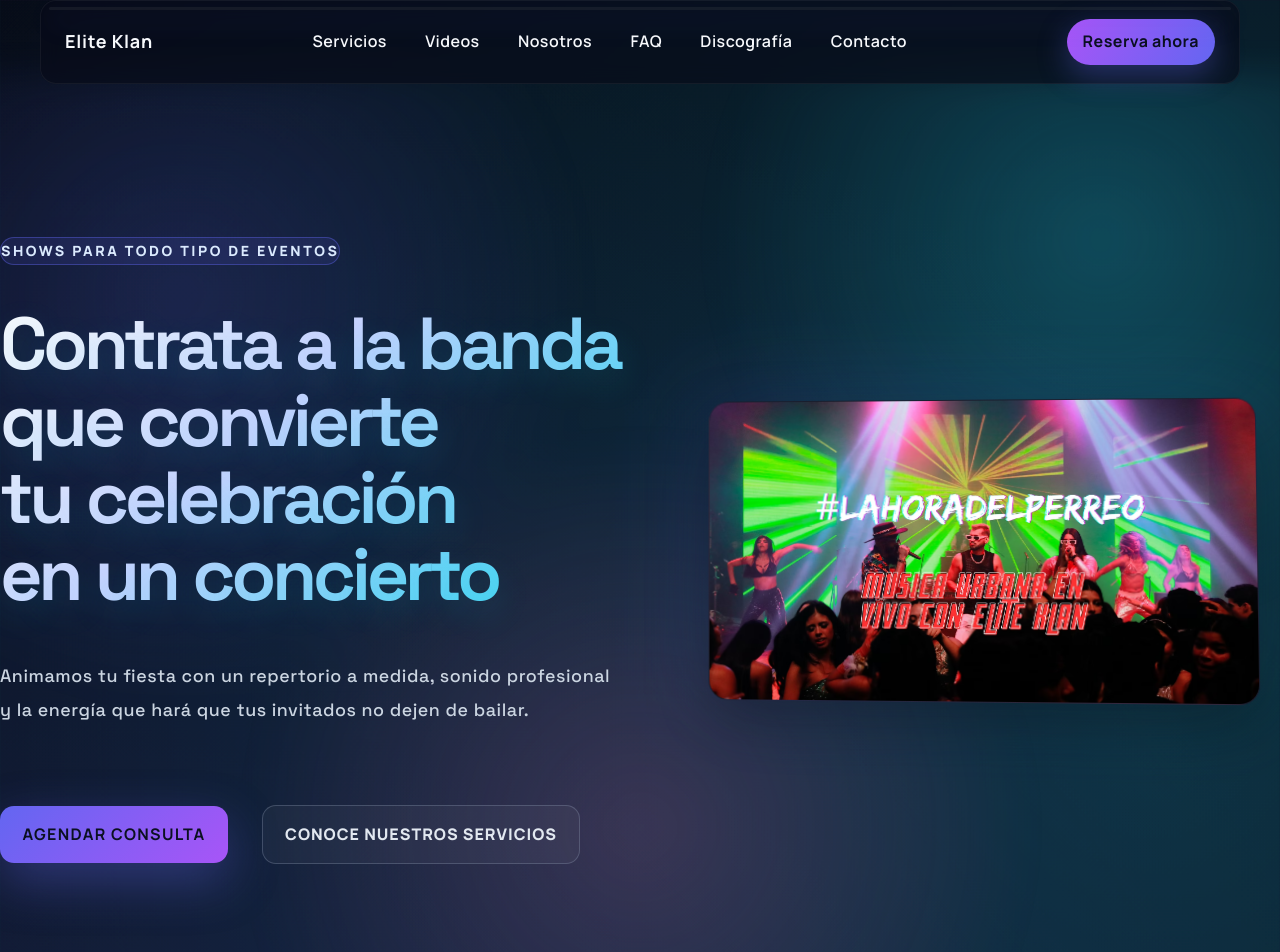
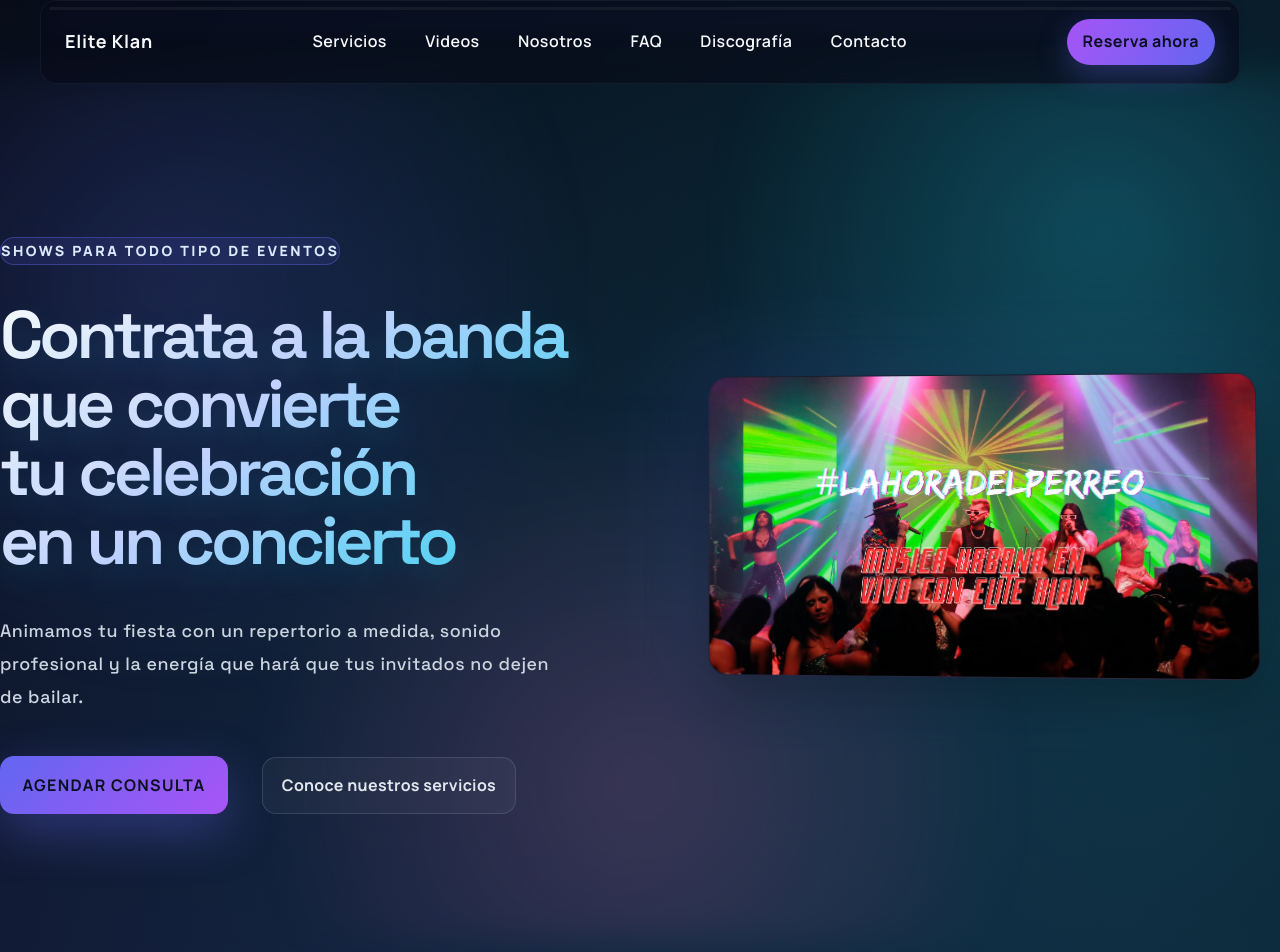
Before and after one commit to AndresArguelles23/music-band-ui, a React (Vite) app: page / in a window 1280 px wide. Shown: the top 952 px of the page. Built offline with nearby package versions, Linux system fonts and the light colour scheme; a web font is replaced by a local one.

Commit message:
Tweak hero typography and CTA hierarchy

```diff
--- a/src/components/Hero.module.css
+++ b/src/components/Hero.module.css
@@ -21,19 +21,19 @@
 }
 
 .copy h1 {
-  font-size: clamp(3rem, 5vw + 1rem, 4.6rem);
-  margin: 0.3rem 0 0.65rem;
+  font-size: clamp(2.8rem, 4.6vw + 0.9rem, 4.2rem);
+  margin: 0.28rem 0 0.45rem;
   background: linear-gradient(135deg, #f8fafc 0%, #c7d2fe 40%, #22d3ee 100%);
   -webkit-background-clip: text;
   color: transparent;
   letter-spacing: -0.06em;
   text-shadow: 0 12px 34px rgba(34, 211, 238, 0.16);
-  line-height: 1.05;
+  line-height: 1.02;
 }
 
 .copy {
   display: grid;
-  gap: calc(var(--content-gap) * 1.6);
+  gap: calc(var(--content-gap) * 1.45);
   color: var(--color-text-muted);
   max-width: 680px;
   text-align: left;
@@ -43,10 +43,10 @@
 }
 
 .subtitle {
-  max-width: 620px;
-  margin: 0 0 calc(var(--space-xl) * 0.8);
+  max-width: 560px;
+  margin: 0;
   font-size: 1.12rem;
-  line-height: 1.95;
+  line-height: 1.85;
   text-wrap: pretty;
   font-family: var(--font-accent);
 }
@@ -72,7 +72,7 @@
   align-items: center;
   gap: clamp(var(--space-md), 2.8vw, calc(var(--space-xl) * 1.05));
   flex-wrap: wrap;
-  padding-top: var(--space-md);
+  margin-top: calc(var(--space-md) * 0.75);
 }
 
 .primary,
@@ -97,12 +97,13 @@
 }
 
 .secondary {
-  border: 1px solid rgba(148, 163, 184, 0.3);
+  padding: 0.82rem 1.2rem;
+  border: 1px solid rgba(148, 163, 184, 0.22);
   color: var(--color-text);
   background: rgba(255, 255, 255, 0.04);
-  font-weight: 800;
-  letter-spacing: 0.06em;
-  text-transform: uppercase;
+  font-weight: 640;
+  letter-spacing: 0.02em;
+  text-transform: none;
 }
 
 .primary:hover,
```
